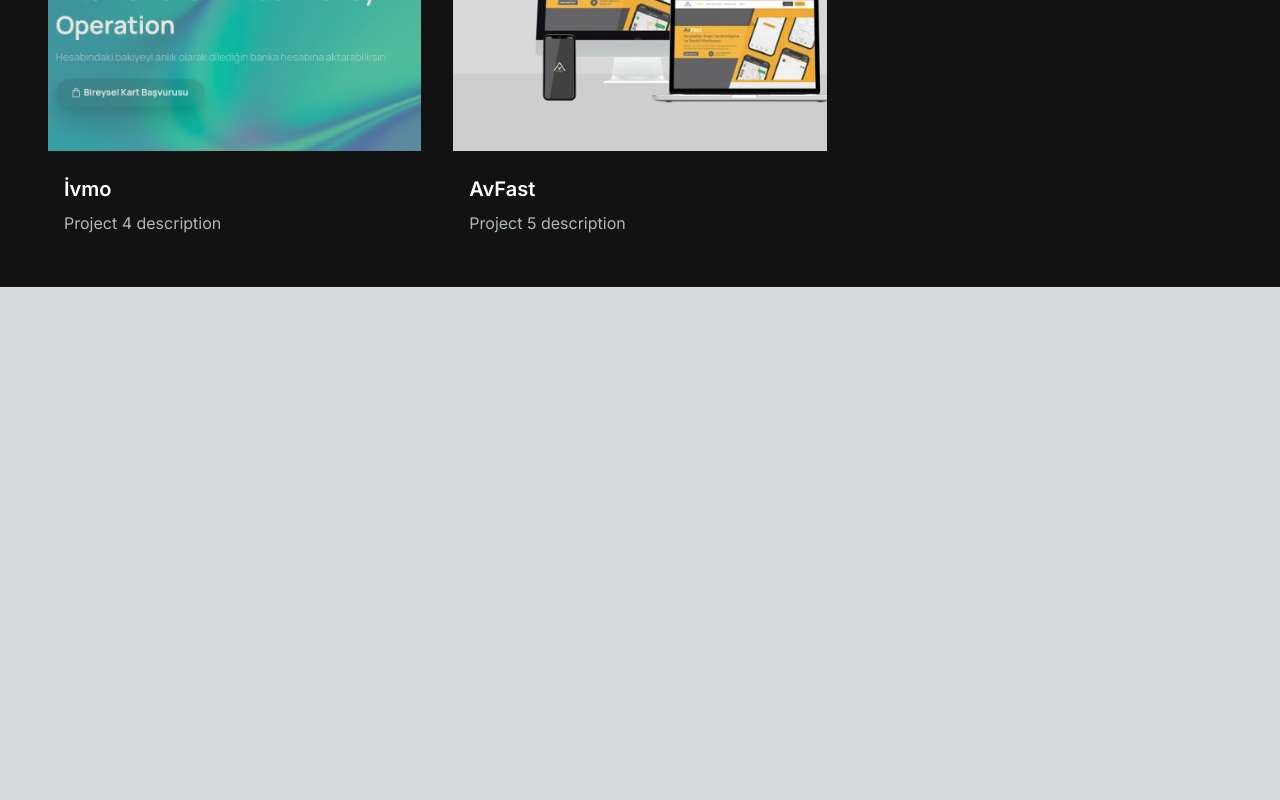
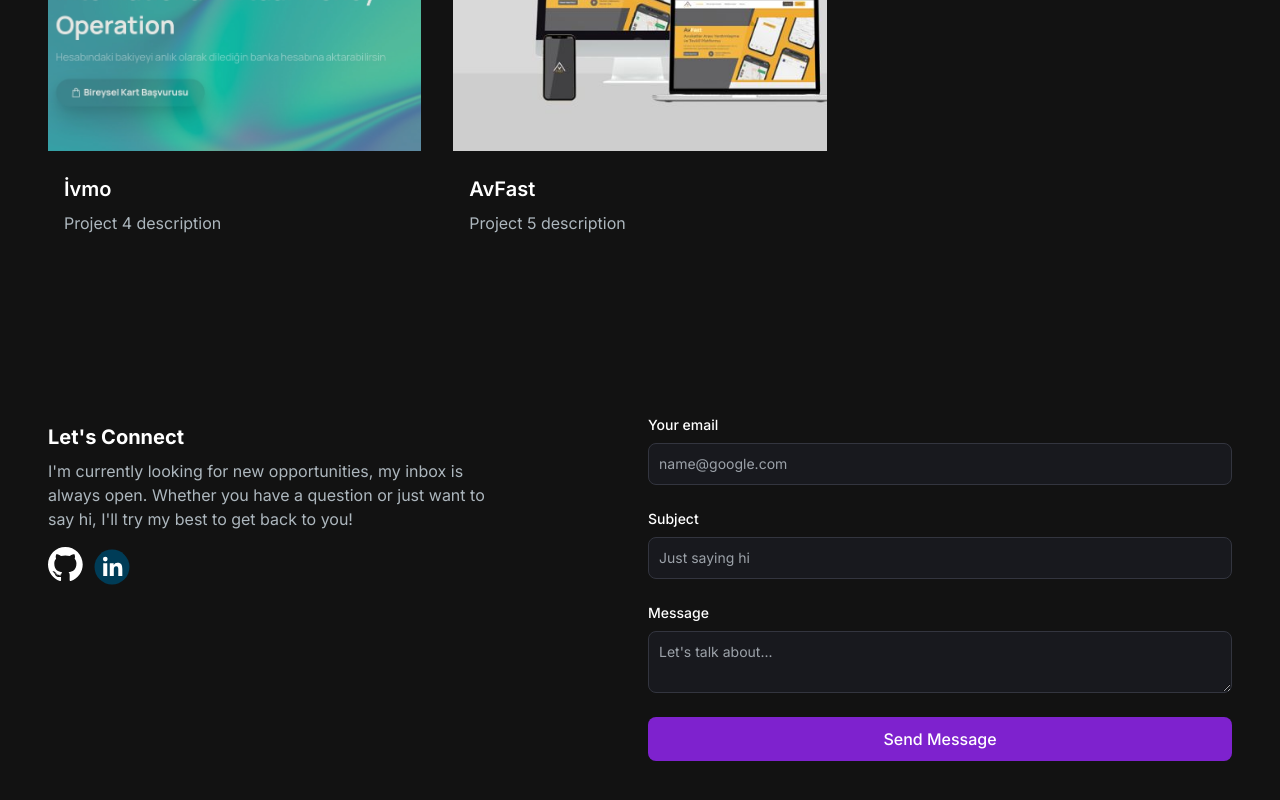
Before and after one commit to osama-mousa/personal-portfolio, a Next.js app: page / in a window 1280 px wide. Shown: the part 1864-2664 px from the top of the page. Before the commit the page ends 2151 px from the top, so only its background shows below. Built offline with nearby package versions, Linux system fonts and the light colour scheme.

Commit message:
set EmailSection

```diff
--- a/src/app/page.js
+++ b/src/app/page.js
@@ -1,4 +1,5 @@
 import AboutSection from "@/components/AboutSection";
+import EmailSection from "@/components/EmailSection";
 import HeroSection from "@/components/HeroSection";
 import Navbar from "@/components/Navbar";
 import ProjectCard from "@/components/ProjectCard";
@@ -13,6 +14,7 @@
         <HeroSection />
         <AboutSection />
         <ProjectsSection />
+        <EmailSection />
       </div>
     </main>
   );
```
